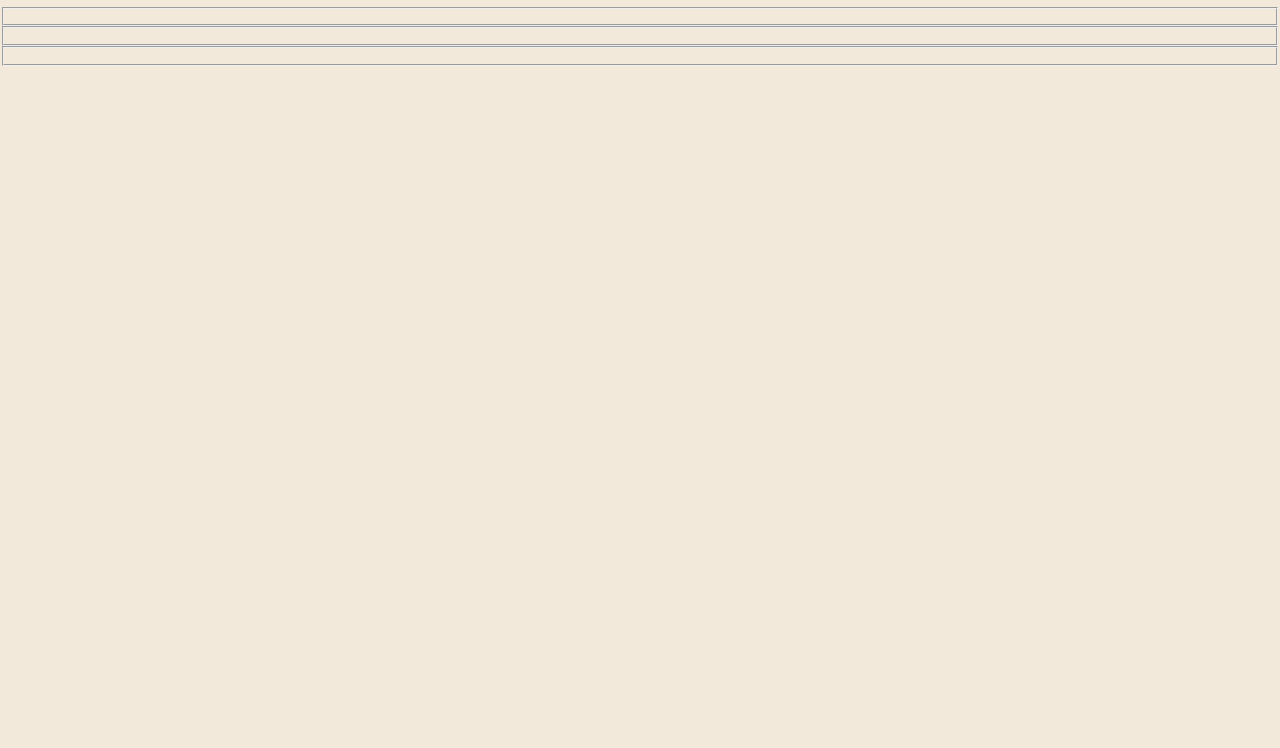
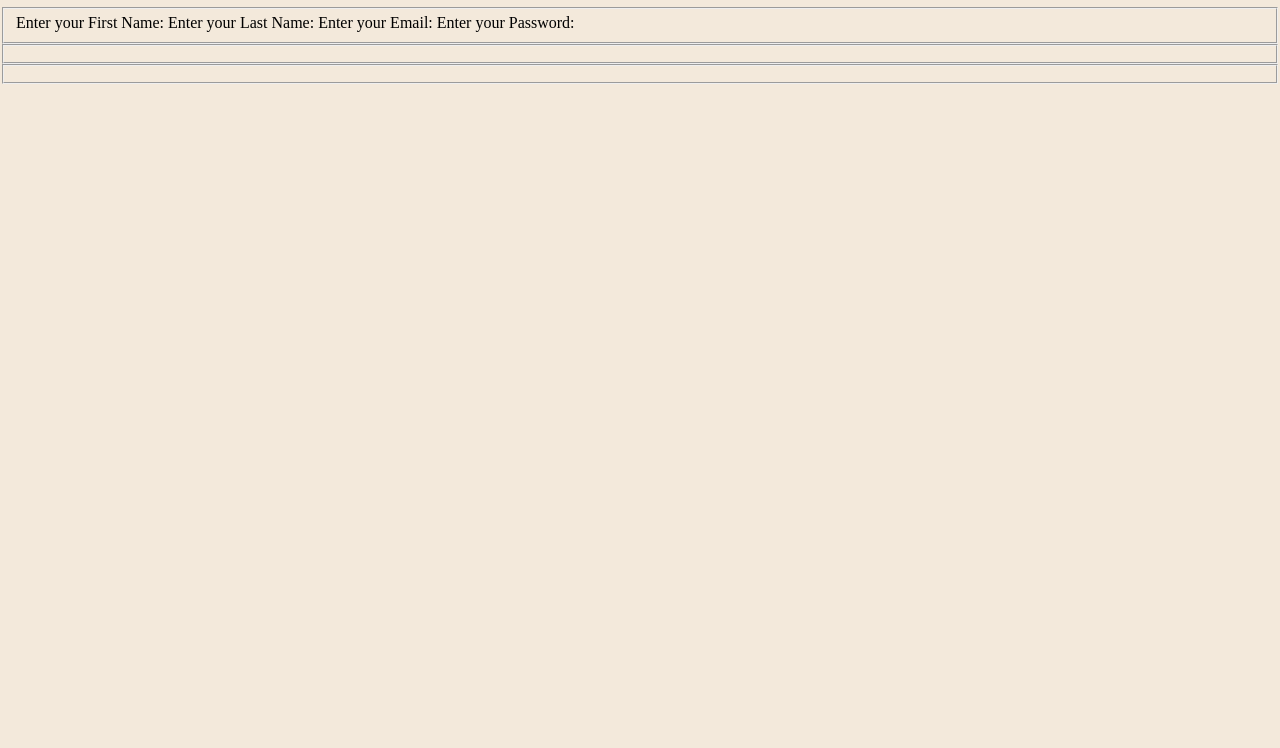
Before and after one commit to rebeccaacero1/Html-Forms, a plain HTML site: page index.html in a window 1280 px wide. Shown: the part 73-821 px from the top of the page. Drawn offline with Linux system fonts and the light colour scheme.

Commit message:
addContainmentLabels

```diff
--- a/index.html
+++ b/index.html
@@ -10,11 +10,12 @@
 <body>
 <h1>Registration Form</h1>
 <form action="#">
+    <!--First name, lastname, email, password fields-->
     <fieldset>
-        <label></label>
-        <label></label>
-        <label></label>
-        <label></label>
+        <label>Enter your First Name:</label>
+        <label>Enter your Last Name:</label>
+        <label>Enter your Email:</label>
+        <label>Enter your Password:</label>
     </fieldset>
     <fieldset></fieldset>
     <fieldset></fieldset>
```
